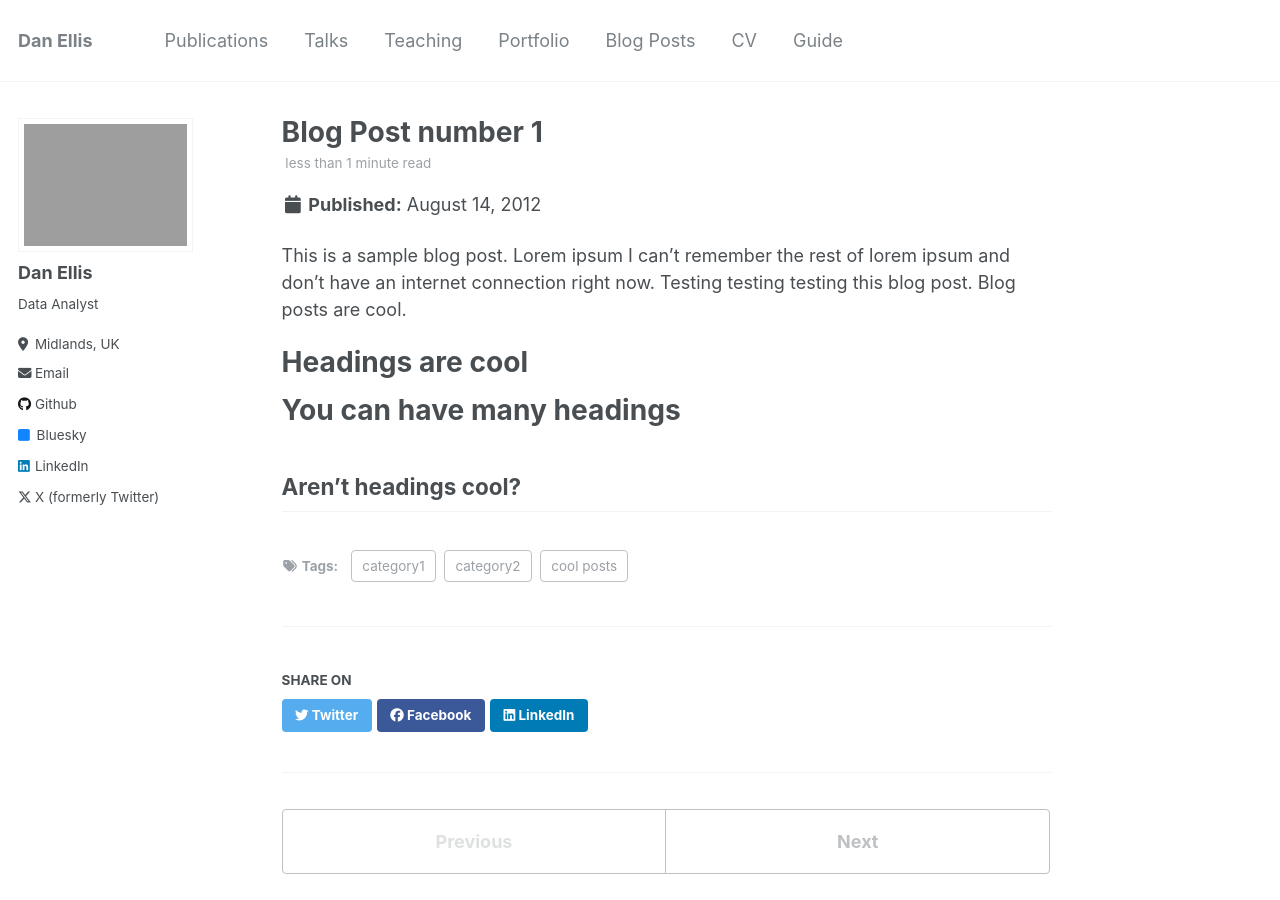
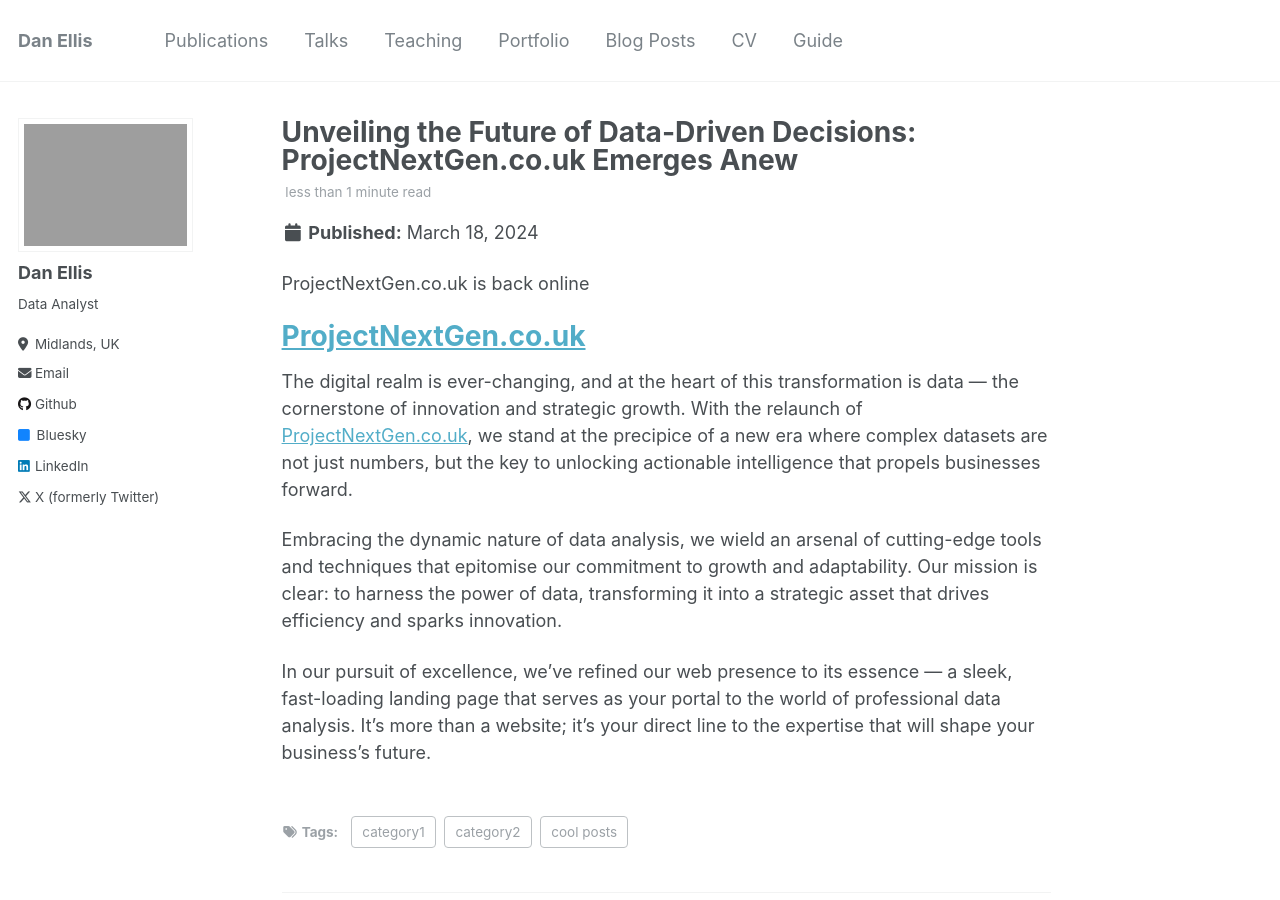
Before and after one commit to danellisprojects/danellisprojects.github.io, a Jekyll site: the page built from _posts/2012-08-14-blog-post-1.md, in a window 1280 px wide and 900 px high. Built offline with Jekyll 4.4.1, drawn with Linux system fonts in a browser that asks for light colours.

Commit message:
Update 2012-08-14-blog-post-1.md

```diff
--- a/_posts/2012-08-14-blog-post-1.md
+++ b/_posts/2012-08-14-blog-post-1.md
@@ -1,20 +1,20 @@
 ---
-title: 'Blog Post number 1'
-date: 2012-08-14
-permalink: /posts/2012/08/blog-post-1/
+title: 'Unveiling the Future of Data-Driven Decisions: ProjectNextGen.co.uk Emerges Anew'
+date: 2024-03-18
+permalink: /posts/2024/03/project-next-gen-emerges-anew/
 tags:
   - cool posts
   - category1
   - category2
 ---
 
-This is a sample blog post. Lorem ipsum I can't remember the rest of lorem ipsum and don't have an internet connection right now. Testing testing testing this blog post. Blog posts are cool.
+ProjectNextGen.co.uk is back online
 
-Headings are cool
+[ProjectNextGen.co.uk](https://projectnextgen.co.uk)
 ======
 
-You can have many headings
-======
+The digital realm is ever-changing, and at the heart of this transformation is data — the cornerstone of innovation and strategic growth. With the relaunch of [ProjectNextGen.co.uk](https://ProjectNextGen.co.uk), we stand at the precipice of a new era where complex datasets are not just numbers, but the key to unlocking actionable intelligence that propels businesses forward.
 
-Aren't headings cool?
-------
+Embracing the dynamic nature of data analysis, we wield an arsenal of cutting-edge tools and techniques that epitomise our commitment to growth and adaptability. Our mission is clear: to harness the power of data, transforming it into a strategic asset that drives efficiency and sparks innovation.
+
+In our pursuit of excellence, we’ve refined our web presence to its essence — a sleek, fast-loading landing page that serves as your portal to the world of professional data analysis. It’s more than a website; it’s your direct line to the expertise that will shape your business’s future.
```
